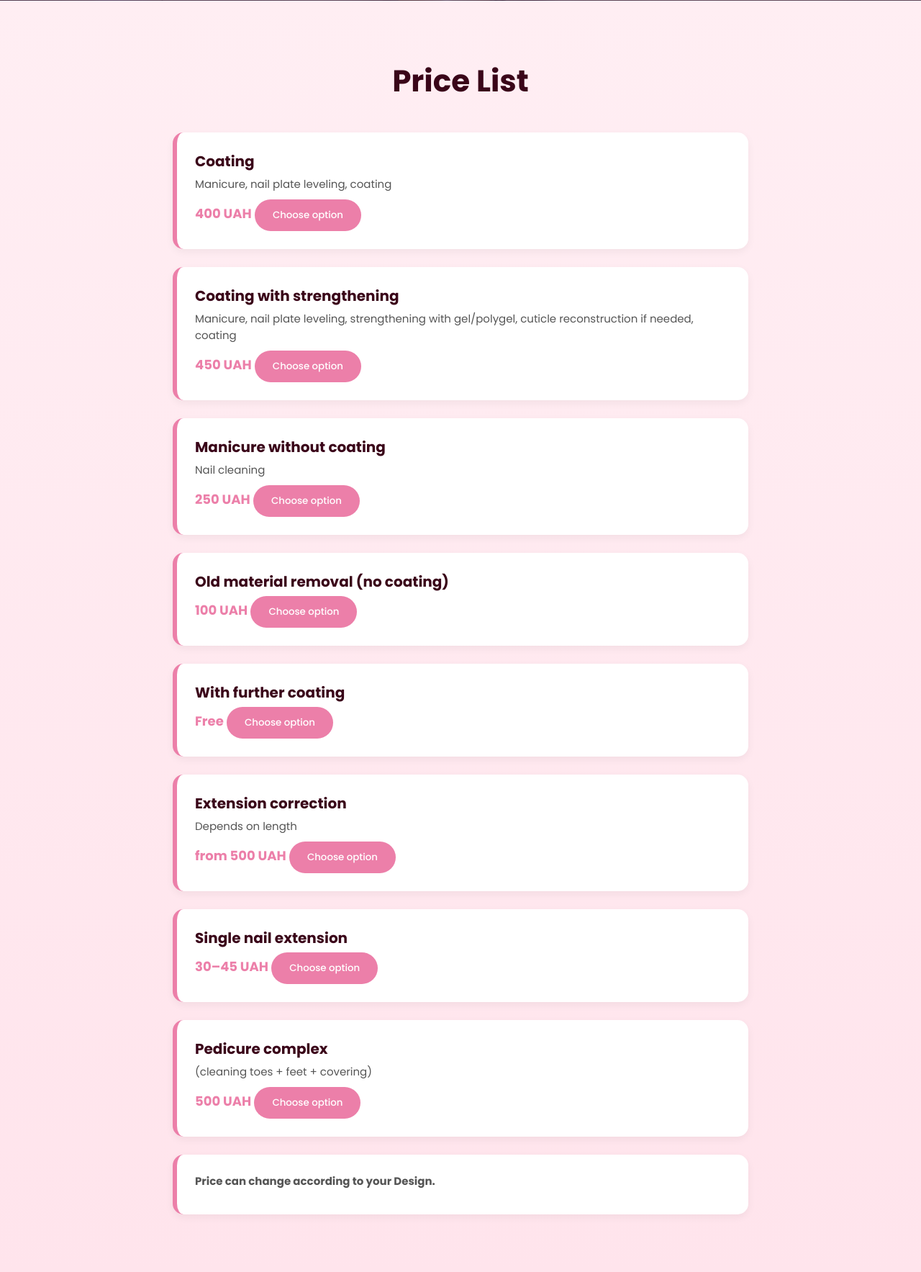
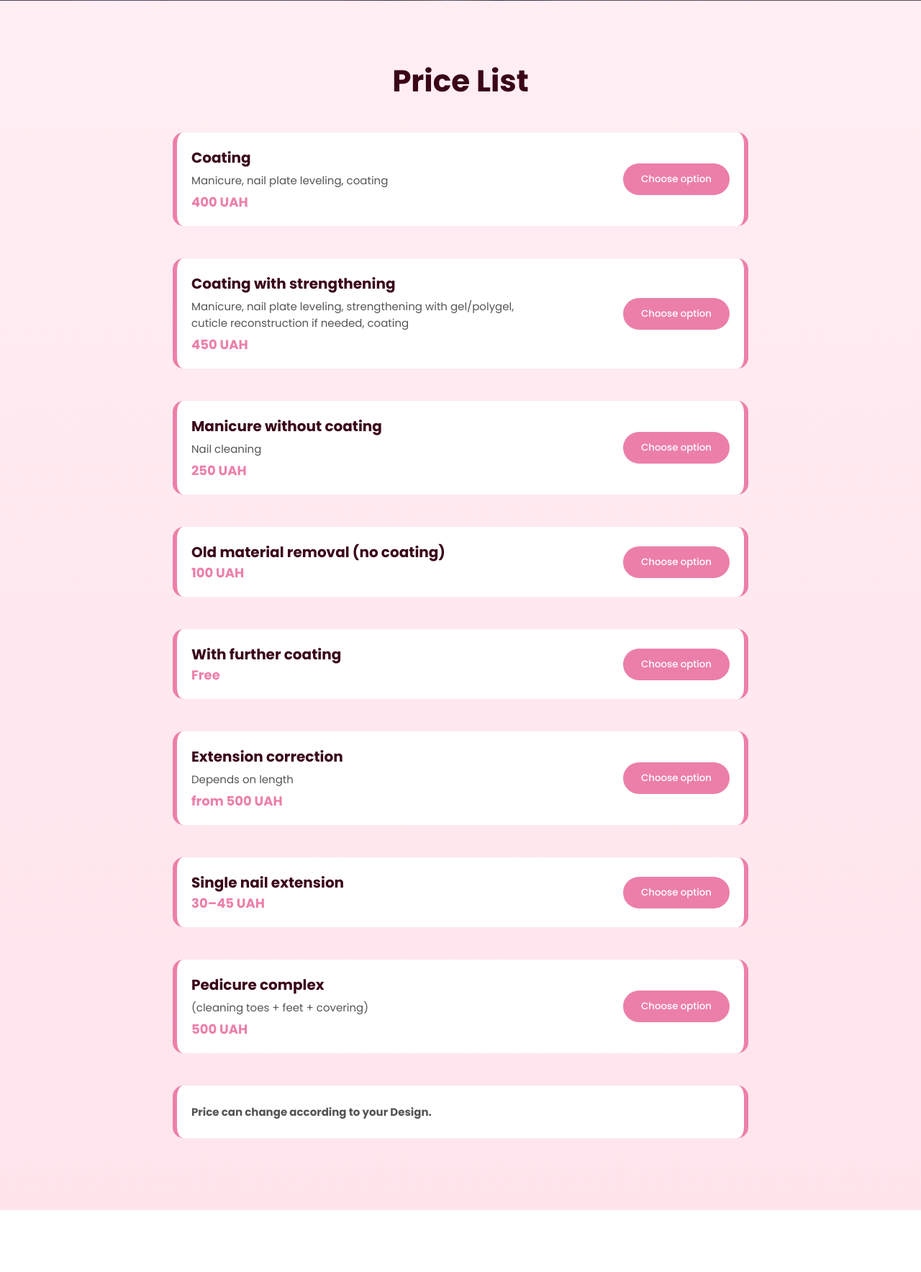
Before and after one commit to Tarasfi/aanastasa-nails, a Flask app: page /booking_page in a window 1280 px wide. Shown: the part 799-2566 px from the top of the page at 72% size. After the commit the page ends 2480 px from the top, so only its background shows below. Run offline with Flask 3, Linux system fonts and the light colour scheme; data comes from the database, SQL or seed files in the repository; some libraries are stand-ins or nearby versions.

Commit message:
WIP: Styles add, functional need

```diff
--- a/app/static/assets/css/styles.css
+++ b/app/static/assets/css/styles.css
@@ -243,26 +243,47 @@ nav .fa {
   margin: 0 auto;
 }
 
-.price-item {
+/* .price-item {
   background: white;
   border-left: 6px solid #EC7FA9;
   padding: 25px;
   border-radius: 15px;
   text-align: left;
   box-shadow: 0 4px 12px rgba(0,0,0,0.05);
+} */
+
+.price-item {
+    border-left: 6px solid #EC7FA9;
+    border-right: 6px solid #EC7FA9;
+    display: flex;
+    justify-content: space-between;
+    align-items: center;
+    padding: 20px;
+    background: white;
+    border-radius: 15px;
+    margin-bottom: 20px;
+    text-align: left;
+}
+
+.price-btn {
+    flex-shrink: 0;
 }
 
 .price-item h3 {
   color: #3A0519;
   font-size: 20px;
   margin-bottom: 5px;
+  margin: 0;
 }
 
 .price-item p {
   color: #555;
   font-size: 15px;
   margin-bottom: 10px;
+  margin: 5px 0;
+  max-width: 500px;
 }
+
 
 .price-item span {
   font-weight: bold;
@@ -290,7 +311,7 @@ nav .fa {
     cursor: pointer;
     transition: background 0.3s ease;
     font-weight: 500;
-
+    flex-shrink: 0;
 }
 
 
--- a/app/templates/pricing/pricing.html
+++ b/app/templates/pricing/pricing.html
@@ -3,8 +3,8 @@
   <h1>Price List</h1>
   <div class="price-container">
     {% for price in prices %}
-
     <div class="price-item">
+      <div class="price-text">
         <h3>{{ price.title }}</h3>
         {% if price.description %}
         <p>{{ price.description }}</p>
@@ -17,12 +17,16 @@
           {% endfor %}
         </ul>
         {% endif %}
+      </div>
+      <div class="price-btn">
         <button class="choose_option_button">Choose option</button>
       </div>
+    </div>
     {% endfor %}
-
     <div class="price-item">
+      <div class="price-text">
         <p><strong>Price can change according to your Design.</strong></p>
       </div>
     </div>
+  </div>
 </section>
```
Lines whose indentation alone changed are shown as unchanged.
